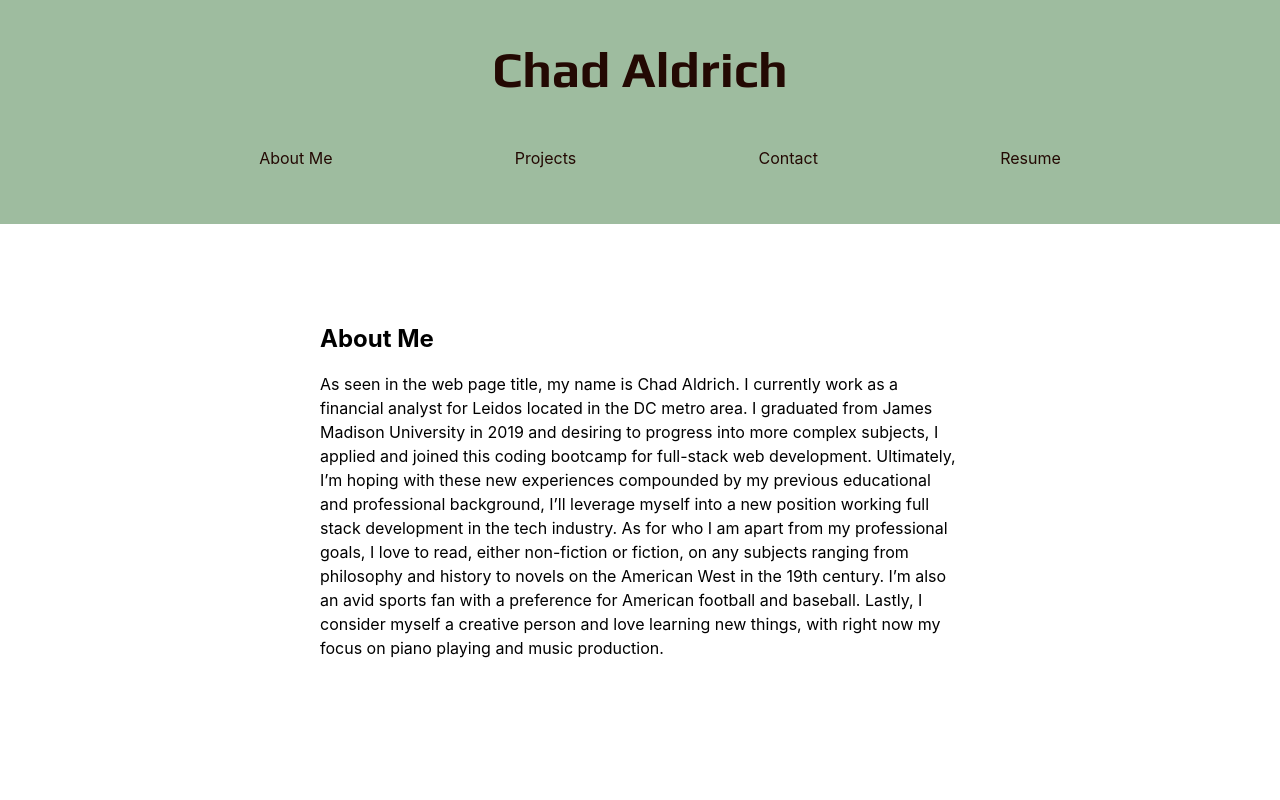
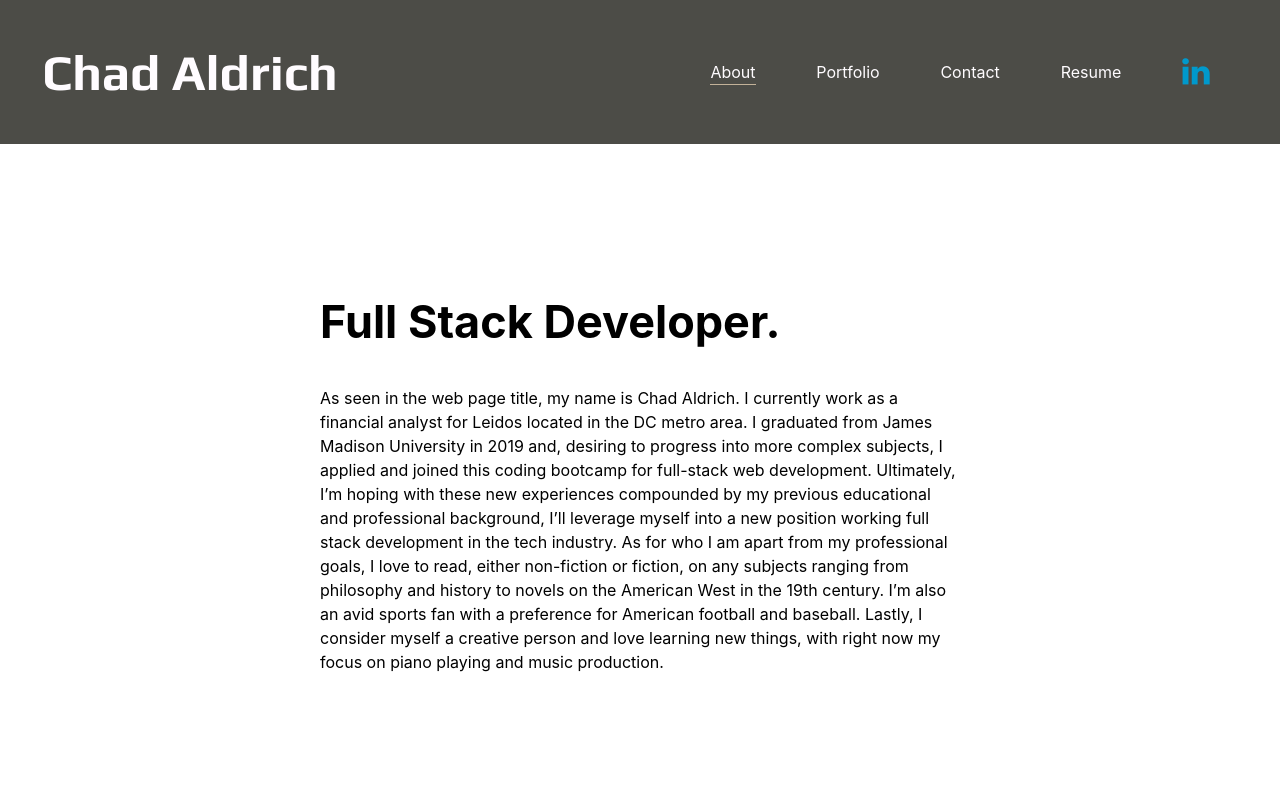
Before and after one commit to chaldrich24/chaldrich24.github.io, a React (Create React App) app: page / in a window 1280 px wide. Shown: the top 800 px of the page. Built offline with nearby package versions, Linux system fonts and the light colour scheme.

Commit message:
add footer, contact, portfolio, and resume components with conditional render

```diff
--- a/public/index.html
+++ b/public/index.html
@@ -25,6 +25,7 @@
       Learn how to configure a non-root public URL by running `npm run build`.
     -->
     <link href="https://fonts.googleapis.com/css2?family=Play:wght@700&display=swap" rel="stylesheet">
+    <link rel="stylesheet" href="https://maxcdn.bootstrapcdn.com/font-awesome/4.4.0/css/font-awesome.min.css">
     <title>My Portfolio</title>
   </head>
   <body>
--- a/src/App.js
+++ b/src/App.js
@@ -1,12 +1,41 @@
 import './App.css';
+import React, { useState } from 'react';
 import Nav from './components/Nav';
 import About from './components/About';
+import Footer from './components/Footer';
+import Portfolio from './components/Portfolio';
+import Contact from './components/Contact';
+import Resume from './components/Resume';
 
 function App() {
+  const sections = [
+    {
+      name: 'About',
+      tag: <About />
+    },
+    {
+      name: 'Portfolio',
+      tag: <Portfolio />
+    },
+    {
+      name: "Contact",
+      tag: <Contact />
+    },
+    {
+      name: "Resume",
+      tag: <Resume />
+    }
+  ]
+
+  const [currentSection, setCurrentSection] = useState(sections[0]);
+
   return (
     <div className="main">
-      <Nav />
-      <About />
+      <main>
+        <Nav currentSection={currentSection} setCurrentSection={setCurrentSection} sections={sections} />
+        {currentSection.tag}
+      </main>
+      <Footer />
     </div>
   );
 }
--- a/src/components/About/index.js
+++ b/src/components/About/index.js
@@ -3,10 +3,10 @@ import React from "react";
 function About() {
     return (
         <div className="about">
-            <h2>About Me</h2>
+            <h2>Full Stack Developer.</h2>
             <p>
                 As seen in the web page title, my name is Chad Aldrich. I currently work as a financial analyst for
-                Leidos located in the DC metro area. I graduated from James Madison University in 2019 and desiring
+                Leidos located in the DC metro area. I graduated from James Madison University in 2019 and, desiring
                 to progress into more complex subjects, I applied and joined this coding bootcamp for full-stack web
                 development. Ultimately, I’m hoping with these new experiences compounded by my previous educational
                 and professional background, I’ll leverage myself into a new position working full stack development
--- /dev/null
+++ b/src/components/Contact/index.js
@@ -0,0 +1,11 @@
+import React from "react";
+
+function Contact() {
+    return (
+        <div>
+            Contact
+        </div>
+    )
+}
+
+export default Contact;
--- /dev/null
+++ b/src/components/Footer/index.js
@@ -0,0 +1,11 @@
+import React from "react";
+
+function Footer() {
+    return (
+        <footer>
+            You've reached the bottom of the page
+        </footer>
+    )
+}
+
+export default Footer;
--- a/src/components/Nav/index.js
+++ b/src/components/Nav/index.js
@@ -1,25 +1,26 @@
 import React from "react";
 
-function Nav() {
+function Nav(props) {
+    const { currentSection, setCurrentSection, sections } = props;
+
     return (
         <header>
             <h1>Chad Aldrich</h1>
             <nav>
                 <ul>
+                    {sections.map((section)=> (
+                        <li>
+                            <span className={currentSection.name === section.name && 'navActive'} onClick={() => setCurrentSection(section)}>{section.name}</span>
+                        </li>
+                    ))}
                     <li>
-                        <span>About Me</span>
-                    </li>
-                    <li>
-                        <span>Projects</span>
-                    </li>
-                    <li>
-                        <span>Contact</span>
-                    </li>
-                    <li>
-                        <span>Resume</span>
+                        <a href='https://www.linkedin.com/in/chad-aldrich/'>
+                            <i className="fa fa-linkedin fa-2x fa_custom" ></i>
+                        </a>
                     </li>
                 </ul>
             </nav>
+
         </header>
     )
 }
--- /dev/null
+++ b/src/components/Portfolio/index.js
@@ -0,0 +1,12 @@
+import React from "react";
+
+function Portfolio() {
+    return (
+        <div>
+            Hey
+        </div>
+    )
+
+}
+
+export default Portfolio;
--- /dev/null
+++ b/src/components/Resume/index.js
@@ -0,0 +1,11 @@
+import React from "react";
+
+function Resume() {
+    return (
+        <div>
+            Resume
+        </div>
+    )
+}
+
+export default Resume;
--- a/src/index.css
+++ b/src/index.css
@@ -1,5 +1,5 @@
 :root {
-  --primary-color: #9EBC9F;
+  --primary-color: #4C4C47;
   --secondar-color: #C3B299;
   --tertiary-color: #247BA0;
   --dark-color: #230903;
@@ -23,38 +23,68 @@ code {
 h1 {
   font-family: 'Play', sans-serif;
   text-align: center;
-  margin-top: 0;
+  margin: 0;
   font-size: 50px;
+  flex-basis: 25%;
 }
+
 
 header {
   background-color: var(--primary-color);
-  color: var(--dark-color);
-  padding: 40px 0;
+  color: var(--light-color);
+  padding: 40px 40px;
   display: flex;
-  flex-direction: column;
-  justify-content: space-around;
+  align-items: center;
+  justify-content: space-between;
 }
 
 nav {
-  margin: 0 auto;
-  width: 80%;
+  flex-basis: 50%;
 }
 
 nav ul {
   display: flex;
   justify-content: space-around;
+  align-items: center;
 }
 
 li {
   list-style: none;
+  cursor: pointer;
+}
+
+footer {
+  text-align: center;
+  padding: 50px;
+  background-color: var(--primary-color);
+  color: var(--light-color);
+}
+
+.main {
+  display: flex;
+  flex-direction: column;
+  justify-content: space-between;
 }
 
 .about {
-  margin: 100px auto;
+  margin: 150px auto 300px auto;;
   width: 50%;
 }
 
 .about p {
   line-height: 1.5;
 }
+
+.about h2 {
+  font-size: 45px;
+}
+
+.fa_custom {
+  color:
+  #0099CC
+}
+
+.navActive {
+  padding-bottom: 2px;
+  border-bottom: 1px solid var(--secondar-color);
+}
```
